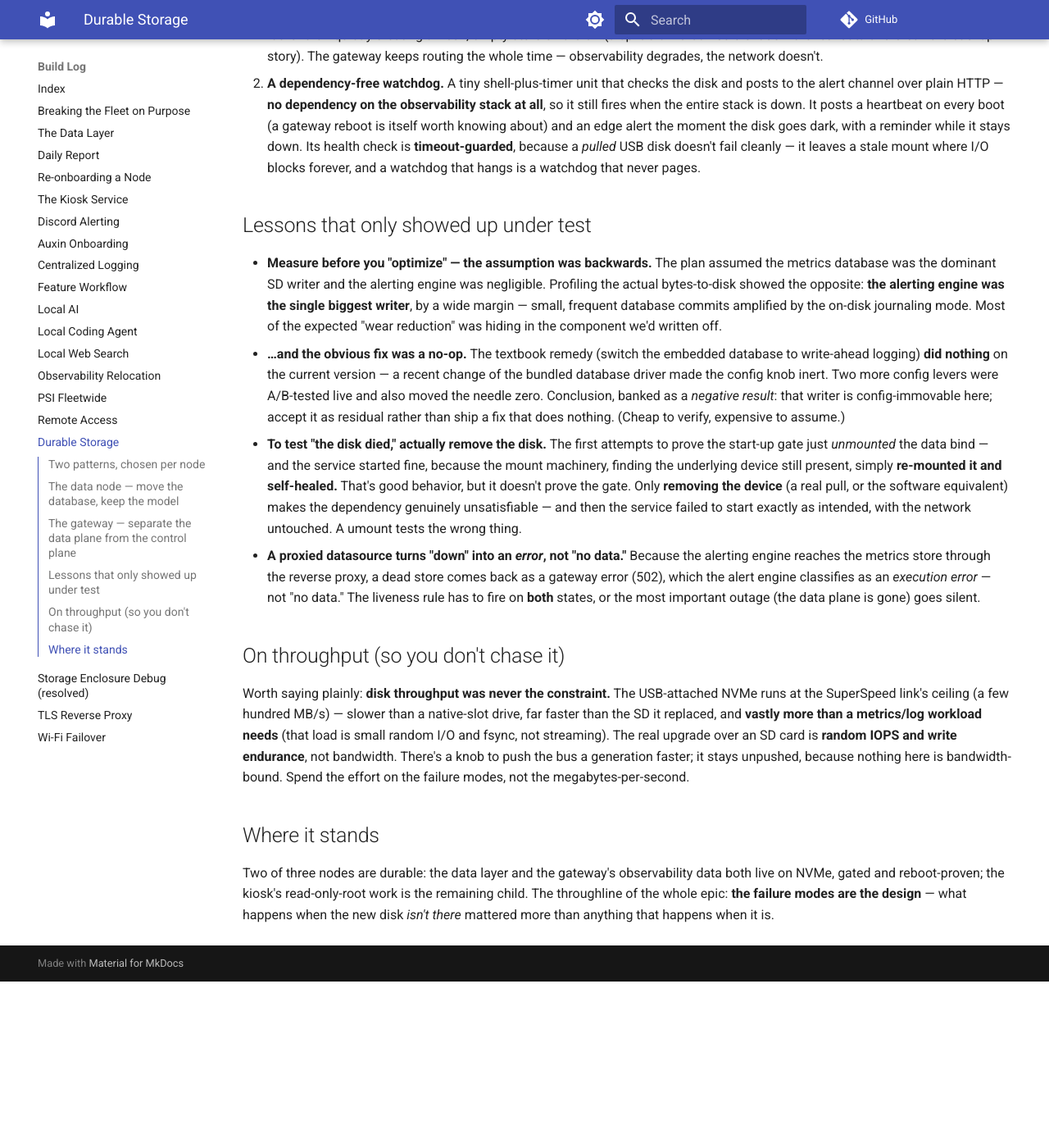
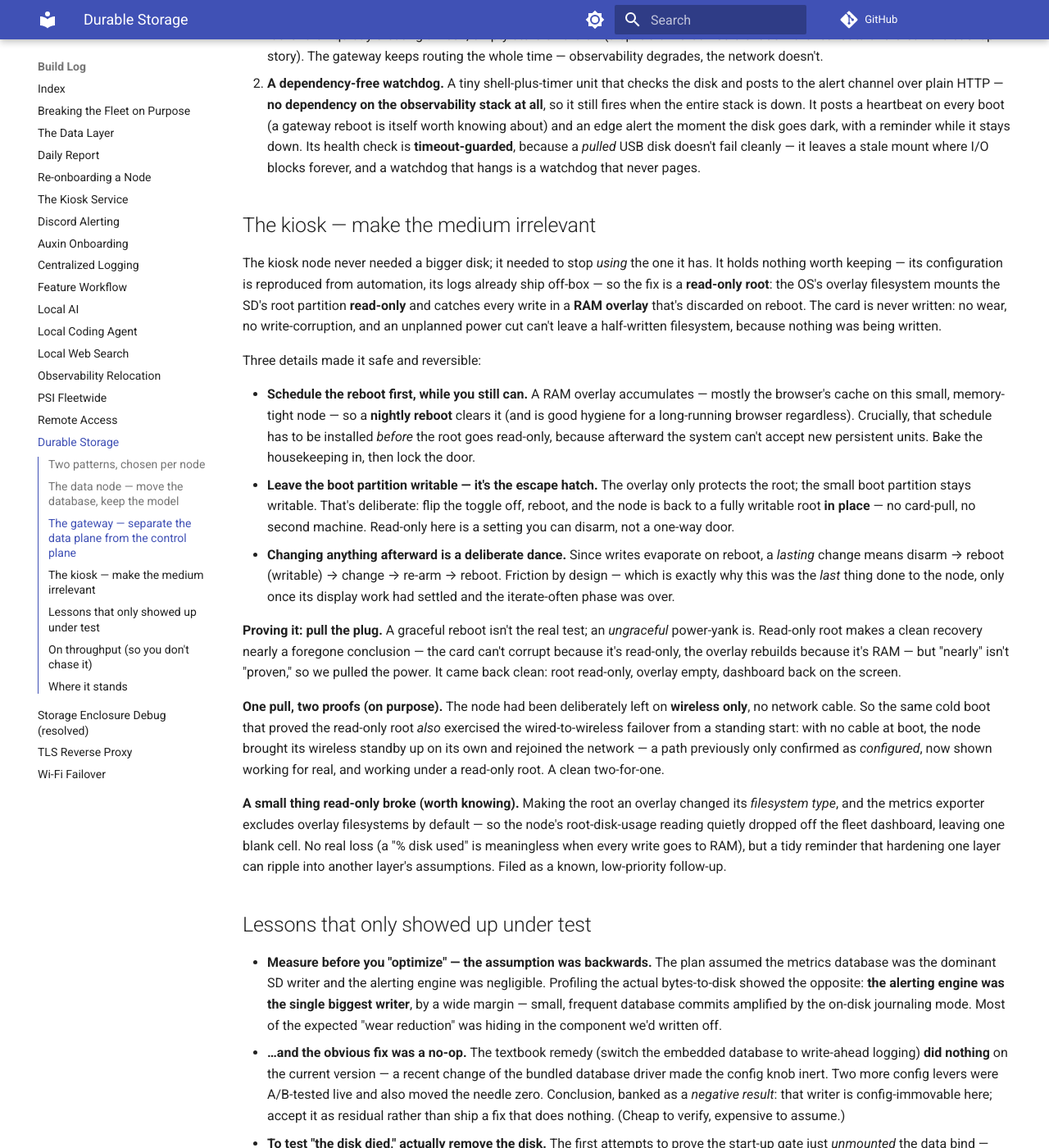
Before and after one commit to Caleb-Wrobel/fangs-doc, an MkDocs documentation site: the page built from docs/log/2026-06-durable-storage.md, in a window 1280 px wide and 1400 px high, scrolled down 1315 px. Shown: the whole window at 82% size. Built offline with MkDocs 1.6.1 and Material for MkDocs 9.7.7, drawn with Linux system fonts in a browser that asks for light colours; comment, search, counter and statistics services are not loaded; before the commit the page ends 2512 px from its top, so only the background shows below that; some of the changed text lies outside the part shown.

Commit message:
the card writes no more / what it must say lives in ram / the epic is closed
Complete the durable-storage epic write-up with the kiosk's read-only-root child:
overlay-fs root (SD read-only, writes to a discarded RAM overlay), a nightly reboot
to clear it, and a writable boot partition as the in-place escape hatch. Records the
power-yank proof that also exercised cold-boot wireless failover under read-only root,
and the overlay-fstype gap that blanked the node's root-disk dashboard cell. Updates
the "still ahead" pointer to landed and "where it stands" to epic complete (3/3).

```diff
--- a/docs/log/2026-06-durable-storage.md
+++ b/docs/log/2026-06-durable-storage.md
@@ -13,8 +13,8 @@ Not every node wants the same fix. The work split cleanly along one axis:
 - **Relocate state onto durable media** — for the nodes that *hold* data (the data node, the gateway).
 - **Stop writing to the SD at all** — for the kiosk node, which is stateless: its config is
   reproducible from automation and its logs already ship off-box, so the right move there is a
-  **read-only root** (no writes, no wear, immune to power-loss corruption). That child is design-first
-  and still ahead.
+  **read-only root** (no writes, no wear, immune to power-loss corruption). That child has since
+  landed — see *The kiosk*, below.
 
 A small shared role does the disk prep (partition, format, label-mount with `nofail`); each node
 layers its own migration on top.
@@ -63,6 +63,48 @@ Two mechanisms make that safe:
    it leaves a stale mount where I/O blocks forever, and a watchdog that hangs is a watchdog that never
    pages.
 
+## The kiosk — make the medium irrelevant
+
+The kiosk node never needed a bigger disk; it needed to stop *using* the one it has. It holds nothing
+worth keeping — its configuration is reproduced from automation, its logs already ship off-box — so the
+fix is a **read-only root**: the OS's overlay filesystem mounts the SD's root partition **read-only**
+and catches every write in a **RAM overlay** that's discarded on reboot. The card is never written: no
+wear, no write-corruption, and an unplanned power cut can't leave a half-written filesystem, because
+nothing was being written.
+
+Three details made it safe and reversible:
+
+- **Schedule the reboot first, while you still can.** A RAM overlay accumulates — mostly the browser's
+  cache on this small, memory-tight node — so a **nightly reboot** clears it (and is good hygiene for a
+  long-running browser regardless). Crucially, that schedule has to be installed *before* the root goes
+  read-only, because afterward the system can't accept new persistent units. Bake the housekeeping in,
+  then lock the door.
+- **Leave the boot partition writable — it's the escape hatch.** The overlay only protects the root; the
+  small boot partition stays writable. That's deliberate: flip the toggle off, reboot, and the node is
+  back to a fully writable root **in place** — no card-pull, no second machine. Read-only here is a
+  setting you can disarm, not a one-way door.
+- **Changing anything afterward is a deliberate dance.** Since writes evaporate on reboot, a *lasting*
+  change means disarm → reboot (writable) → change → re-arm → reboot. Friction by design — which is
+  exactly why this was the *last* thing done to the node, only once its display work had settled and the
+  iterate-often phase was over.
+
+**Proving it: pull the plug.** A graceful reboot isn't the real test; an *ungraceful* power-yank is.
+Read-only root makes a clean recovery nearly a foregone conclusion — the card can't corrupt because
+it's read-only, the overlay rebuilds because it's RAM — but "nearly" isn't "proven," so we pulled the
+power. It came back clean: root read-only, overlay empty, dashboard back on the screen.
+
+**One pull, two proofs (on purpose).** The node had been deliberately left on **wireless only**, no
+network cable. So the same cold boot that proved the read-only root *also* exercised the
+wired-to-wireless failover from a standing start: with no cable at boot, the node brought its wireless
+standby up on its own and rejoined the network — a path previously only confirmed as *configured*, now
+shown working for real, and working under a read-only root. A clean two-for-one.
+
+**A small thing read-only broke (worth knowing).** Making the root an overlay changed its *filesystem
+type*, and the metrics exporter excludes overlay filesystems by default — so the node's root-disk-usage
+reading quietly dropped off the fleet dashboard, leaving one blank cell. No real loss (a "% disk used"
+is meaningless when every write goes to RAM), but a tidy reminder that hardening one layer can ripple
+into another layer's assumptions. Filed as a known, low-priority follow-up.
+
 ## Lessons that only showed up under test
 
 - **Measure before you "optimize" — the assumption was backwards.** The plan assumed the metrics
@@ -98,7 +140,7 @@ here is bandwidth-bound. Spend the effort on the failure modes, not the megabyte
 
 ## Where it stands
 
-Two of three nodes are durable: the data layer and the gateway's observability data both live on NVMe,
-gated and reboot-proven; the kiosk's read-only-root work is the remaining child. The throughline of
-the whole epic: **the failure modes are the design** — what happens when the new disk *isn't there*
-mattered more than anything that happens when it is.
+All three nodes are hardened: the data layer and the gateway's observability data live on NVMe (gated
+and reboot-proven), and the kiosk's root is read-only (proven by a power-yank). **The epic is
+complete.** The throughline: **the failure modes are the design** — what happens when the new disk
+*isn't there*, or when the power drops mid-write, mattered more than anything that happens when it is.
```
